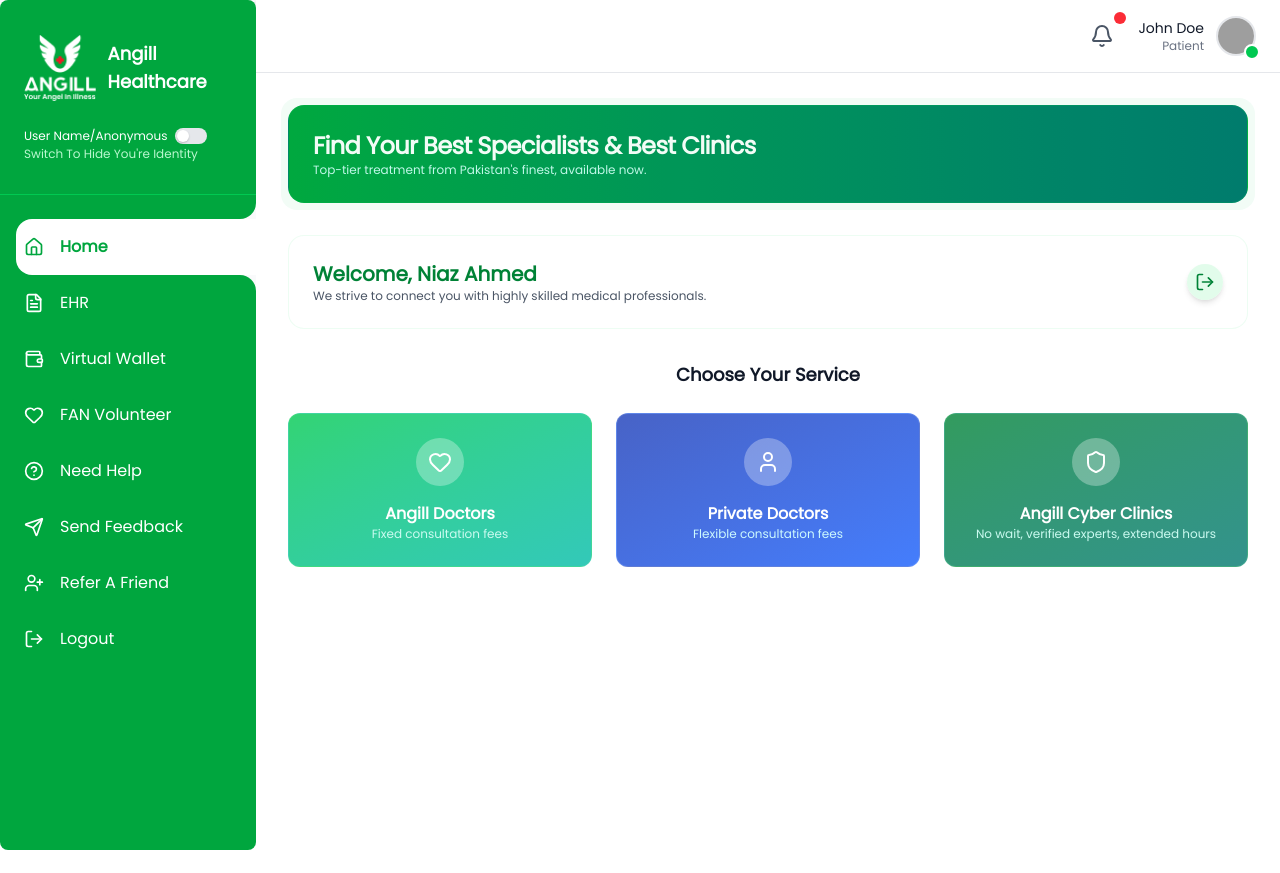
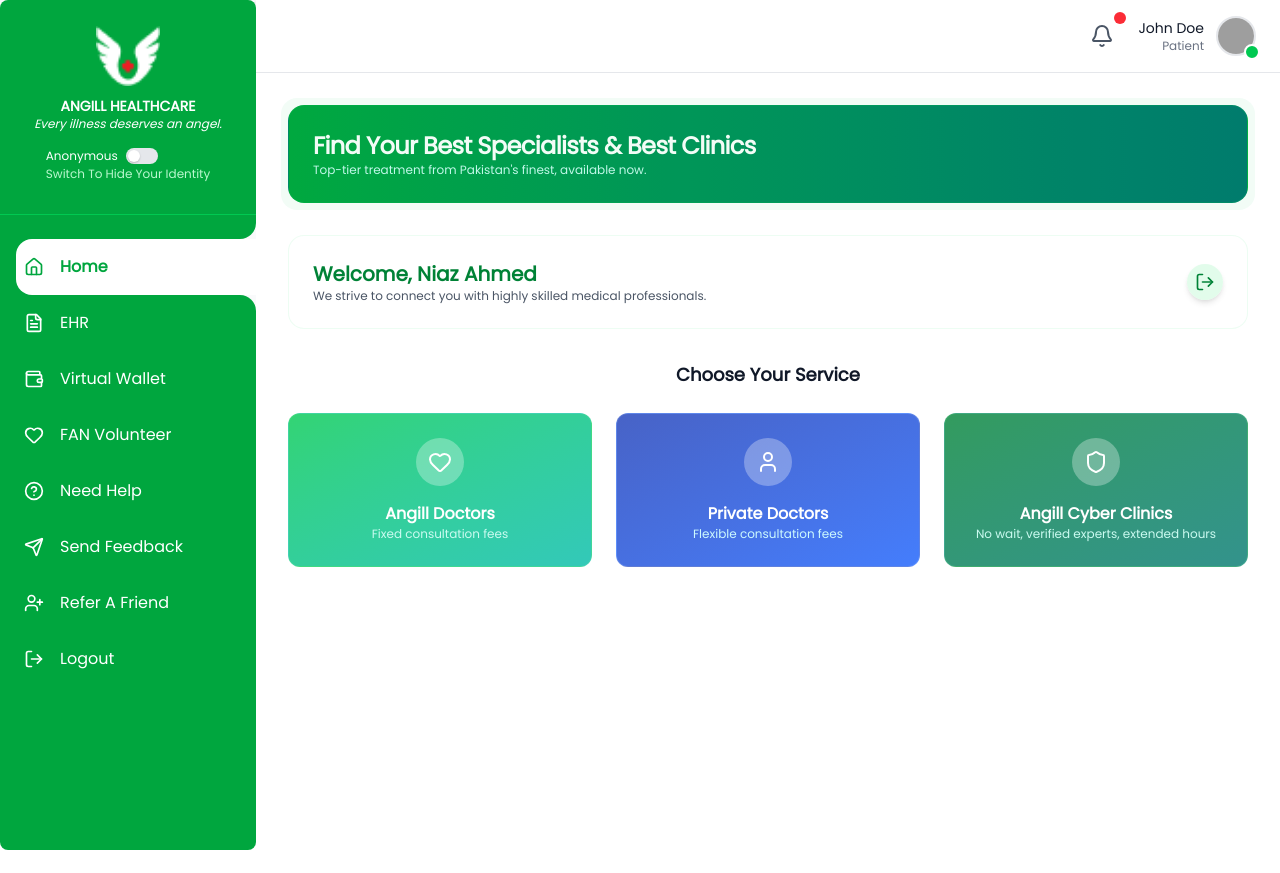
Before and after one commit to waleed-tts-github/health-local, a React (Vite) app: page /patient in a window 1280 px wide. Built offline with nearby package versions, Linux system fonts and the light colour scheme; grey boxes are pictures that could not be loaded.

Commit message:
logo added

```diff
--- a/src/components/patient/Layout.jsx
+++ b/src/components/patient/Layout.jsx
@@ -1,6 +1,6 @@
 import React, { useState, useEffect } from 'react';
 import { useNavigate, useLocation } from 'react-router-dom';
-import logo from '../../assets/logo.png'
+import logo from '../../assets/group.png';
 import {
   Home,
   FileText,
@@ -68,7 +68,6 @@
   ];
 
   useEffect(() => {
-    // Find the matching menu item or sub-item based on the current route
     let newActiveItem = 'Home';
     let newOpenDropdown = null;
 
@@ -79,7 +78,7 @@
         item.subItems.forEach((subItem) => {
           if (subItem.path === location.pathname) {
             newActiveItem = subItem.name;
-            newOpenDropdown = item.name; // Expand the parent dropdown
+            newOpenDropdown = item.name;
           }
         });
       }
@@ -129,7 +128,6 @@
             background: rgba(255, 255, 255, 0.5);
           }
 
-          /* Toggle Switch Styles */
           .toggle-switch {
             position: relative;
             display: inline-block;
@@ -157,7 +155,7 @@
 
           .toggle-slider:before {
             position: absolute;
-            content: "";
+            content: '';
             height: 12px;
             width: 12px;
             left: 2px;
@@ -190,21 +188,22 @@
       {/* Sidebar for larger screens */}
       <div className="hidden md:block relative w-64 bg-green-600 rounded-lg h-[850px] z-10">
         {/* Sidebar Header */}
-        <div className="p-6 border-b border-green-500">
-          <div className="flex items-center space-x-3">
-            <div className="w-22 h-22  rounded-lg flex items-center justify-center">
-
-                <img src={logo}/>
-
-            </div>
-            <h1 className="text-white font-bold text-lg">Angill Healthcare</h1>
+        <div className="p-6 border-b border-green-500 flex flex-col items-center">
+          <div className="w-16 h-16 rounded-lg flex items-center justify-center flex-shrink-0">
+            <img src={logo} alt="Logo" className="w-full h-full object-contain"/>
           </div>
+          <div className="mt-2 text-center">
+            <h1 className="text-white font-bold text-sm">ANGILL HEALTHCARE</h1>
+          </div>
+<p className="text-white italic font-light text-xs" style={{ color: '#FFFFFF' }}>
+  Every illness deserves an angel.
+</p>
 
           {/* Toggle in Sidebar */}
           <div className="sidebar-toggle-container">
             <div className="flex items-center gap-2">
               <span className="text-xs font-medium text-white">
-                User Name/Anonymous
+                Anonymous
               </span>
               <label className="toggle-switch">
                 <input
@@ -216,7 +215,7 @@
               </label>
             </div>
             <span className="text-xs text-green-200">
-              Switch To Hide You're Identity
+              Switch To Hide Your Identity
             </span>
           </div>
         </div>
@@ -229,14 +228,11 @@
               <div className="relative">
                 {activeItem === item.name && (
                   <>
-                    {/* Main white background for active item */}
                     <div className="absolute inset-y-0 left-4 w-72 bg-white rounded-l-2xl z-10"></div>
-                    {/* Top curved notch */}
                     <div className="absolute -top-5 right-0 w-8 h-5 z-20">
                       <div className="absolute top-0 left-0 w-full h-full bg-gray-50"></div>
                       <div className="absolute bottom-0 left-0 w-full h-full bg-green-600 rounded-br-2xl"></div>
                     </div>
-                    {/* Bottom curved notch */}
                     <div className="absolute -bottom-5 right-0 w-8 h-5 z-20">
                       <div className="absolute top-0 left-0 w-full h-full bg-gray-50"></div>
                       <div className="absolute top-0 left-0 w-full h-full bg-green-600 rounded-tr-2xl"></div>
@@ -257,7 +253,7 @@
                       : 'text-white hover:text-green-200 hover:transform hover:translate-x-1'
                   } ${item.name === 'Logout' ? 'text-red-500 hover:text-red-400' : ''}`}
                 >
-                  <item.icon className={`w-5 h-5 mr-4 transition-colors duration-300  ${
+                  <item.icon className={`w-5 h-5 mr-4 transition-colors duration-300 ${
                     activeItem === item.name
                       ? item.name === 'Logout'
                         ? 'text-red-500'
@@ -283,14 +279,11 @@
                     <div key={subItem.name} className="relative">
                       {activeItem === subItem.name && (
                         <>
-                          {/* White background for active sub-item */}
                           <div className="absolute inset-y-0 left-4 w-64 bg-white rounded-l-2xl z-20"></div>
-                          {/* Top curved notch for sub-item */}
                           <div className="absolute -top-5 right-0 w-8 h-5 z-30">
                             <div className="absolute top-0 left-0 w-full h-full bg-gray-50"></div>
                             <div className="absolute bottom-0 left-0 w-full h-full bg-green-600 rounded-br-2xl"></div>
                           </div>
-                          {/* Bottom curved notch for sub-item */}
                           <div className="absolute -bottom-5 right-0 w-8 h-5 z-30">
                             <div className="absolute top-0 left-0 w-full h-full bg-gray-50"></div>
                             <div className="absolute top-0 left-0 w-full h-full bg-green-600 rounded-tr-2xl"></div>
@@ -330,19 +323,22 @@
         } md:hidden transition-transform duration-300 ease-in-out z-20 overflow-y-auto custom-scrollbar`}
       >
         {/* Drawer Header */}
-        <div className="p-6 border-b border-green-500">
-          <div className="flex items-center space-x-3">
-            <div className="w-10 h-10 bg-white rounded-lg flex items-center justify-center">
-              <div className="w-6 h-6 bg-green-600 rounded"></div>
-            </div>
-            <h1 className="text-white font-bold text-xl">Patient Portal</h1>
+        <div className="p-6 border-b border-green-500 flex flex-col items-center">
+          <div className="w-16 h-16 rounded-lg flex items-center justify-center flex-shrink-0">
+            <img src={logo} alt="Logo" className="w-full h-full object-contain"/>
           </div>
+          <div className="mt-2 text-center">
+            <h1 className="text-white font-bold text-sm">ANGILL HEALTHCARE</h1>
+          </div>
+          <p className="text-white italic font-light text-xs" style={{ color: '#FFFFFF' }}>
+  Every illness deserves an angel.
+</p>
 
           {/* Toggle in Drawer */}
           <div className="sidebar-toggle-container">
             <div className="flex items-center gap-2">
               <span className="text-xs font-medium text-white">
-                User Name/Anonymous
+                Anonymous
               </span>
               <label className="toggle-switch">
                 <input
@@ -354,7 +350,7 @@
               </label>
             </div>
             <span className="text-xs text-green-200">
-              Switch To Hide You're Identity
+              Switch To Hide Your Identity
             </span>
           </div>
         </div>
@@ -430,12 +426,10 @@
         {/* Navbar */}
         <header className="bg-white shadow-sm border-b border-gray-200 px-6 py-4">
           <div className="flex items-center justify-between w-full">
-            {/* Drawer Toggle Button for Mobile */}
             <button className="md:hidden p-2 text-gray-600 hover:text-gray-900" onClick={toggleDrawer}>
               <Menu className="w-6 h-6" />
             </button>
 
-            {/* Right side - Notifications and Profile */}
             <div className="flex items-center space-x-4 ml-auto">
               <button className="relative p-2 text-gray-600 hover:text-gray-900 hover:bg-gray-100 rounded-lg transition-colors">
                 <Bell className="w-6 h-6" />
@@ -451,8 +445,8 @@
                 <div className="relative">
                   <img
                     src={isAnonymous
-                      ? "https://images.unsplash.com/photo-1507003211169-0a1dd7228f2d?ixlib=rb-1.2.1&ixid=eyJhcHBfaWQiOjEyMDd9&auto=format&fit=facearea&facepad=2&w=256&h=256&q=80"
-                      : "https://images.unsplash.com/photo-1472099645785-5658abf4ff4e?ixlib=rb-1.2.1&ixid=eyJhcHBfaWQiOjEyMDd9&auto=format&fit=facearea&facepad=2&w=256&h=256&q=80"
+                      ? 'https://images.unsplash.com/photo-1507003211169-0a1dd7228f2d?ixlib=rb-1.2.1&ixid=eyJhcHBfaWQiOjEyMDd9&auto=format&fit=facearea&facepad=2&w=256&h=256&q=80'
+                      : 'https://images.unsplash.com/photo-1472099645785-5658abf4ff4e?ixlib=rb-1.2.1&ixid=eyJhcHBfaWQiOjEyMDd9&auto=format&fit=facearea&facepad=2&w=256&h=256&q=80'
                     }
                     alt="Profile"
                     className="w-10 h-10 rounded-full border-2 border-gray-200 hover:border-green-500 transition-colors cursor-pointer"
@@ -464,13 +458,11 @@
           </div>
         </header>
 
-        {/* Main Content - Render Children */}
         <main className="flex-1 bg-white relative z-10">
           {children}
         </main>
       </div>
 
-      {/* Overlay for drawer on mobile */}
       {isDrawerOpen && (
         <div
           className="fixed inset-0 bg-black bg-opacity-50 md:hidden z-10"
--- a/src/pages/patient/SignUp.jsx
+++ b/src/pages/patient/SignUp.jsx
@@ -1,6 +1,6 @@
 import React, { useState } from 'react';
 import { Eye, EyeOff, User, Mail, Phone, Calendar, CreditCard, Camera, Heart, Check, Shield, Edit2 } from 'lucide-react';
-import logo from '../../assets/logo.png';
+import logo from '../../assets/group.png';
 
 const PatientSignup = () => {
   const [formData, setFormData] = useState({
@@ -32,14 +32,12 @@
     const { name, value, type, checked } = e.target;
 
     if (name === 'phone') {
-      // Allow only digits and limit to 11 characters
       const cleanedValue = value.replace(/\D/g, '').slice(0, 11);
       setFormData(prev => ({
         ...prev,
         [name]: cleanedValue
       }));
     } else if (name === 'cnic') {
-      // Allow digits and hyphens, format as 5-7-1
       let cleanedValue = value.replace(/[^0-9-]/g, '');
       if (cleanedValue.length > 5 && cleanedValue[5] !== '-') {
         cleanedValue = cleanedValue.slice(0, 5) + '-' + cleanedValue.slice(5);
@@ -47,7 +45,7 @@
       if (cleanedValue.length > 13 && cleanedValue[13] !== '-') {
         cleanedValue = cleanedValue.slice(0, 13) + '-' + cleanedValue.slice(13);
       }
-      cleanedValue = cleanedValue.slice(0, 15); // Limit to 14 characters (5+1+7+1)
+      cleanedValue = cleanedValue.slice(0, 15);
       setFormData(prev => ({
         ...prev,
         [name]: cleanedValue
@@ -58,7 +56,6 @@
         [name]: type === 'checkbox' ? checked : value
       }));
     }
-    // Clear error for the field being edited
     setErrors(prev => ({ ...prev, [name]: '' }));
   };
 
@@ -121,7 +118,7 @@
 
   const handlePrevious = () => {
     setCurrentStep(currentStep - 1);
-    setErrors({}); // Clear errors when going back
+    setErrors({});
   };
 
   const handleSubmit = () => {
@@ -137,14 +134,16 @@
       <div className="hidden md:block w-full md:w-1/6 bg-gradient-to-br from-emerald-600 to-green-600 relative overflow-hidden">
         <div className="absolute inset-0 bg-black opacity-10"></div>
         <div className="relative z-10 flex flex-col h-full p-6">
-          <div className="flex items-center space-x-3 mb-6">
-            <div className="w-22 h-22 flex items-center justify-center">
-              <img src={logo} alt="ANGILL Logo" />
+          <div className="flex flex-col items-center mb-6">
+            <div className="w-13 h-13 flex items-center justify-center">
+              <img src={logo} alt="ANGILL Logo" className="w-full h-full object-contain"/>
             </div>
-            <div>
+            <div className="mt-2 text-center">
               <h1 className="text-xl font-bold text-white">ANGILL</h1>
-              <p className="text-emerald-100 text-xs">Every illness deserves an angel</p>
             </div>
+             <p className="text-white italic font-light text-xs" style={{ color: '#FFFFFF' }}>
+  Every illness deserves an angel.
+</p>
           </div>
           <h2 className="text-2xl font-bold text-white mb-4 leading-tight">
             Your Health,<br />
@@ -185,8 +184,7 @@
                       }`}>
                         {currentStep > step.id ? (
                           <Check className="w-4 h-4" />
-                        ) : (
-                          <IconComponent className="w-4 h-4" />
+                        ) : (                          <IconComponent className="w-4 h-4" />
                         )}
                       </div>
                       <div className="hidden md:block">
@@ -292,7 +290,7 @@
                     {errors.password && <p className="text-red-500 text-xs mt-1">{errors.password}</p>}
                   </div>
 
-                  <div className="space-y-1">
+                 seconds                  <div className="space-y-1">
                     <label className="text-sm font-bold text-gray-700 block">Confirm Password</label>
                     <div className="relative">
                       <input
```
Also changed, not shown: src/assets/Group.png (added), src/assets/logo.png (deleted).
